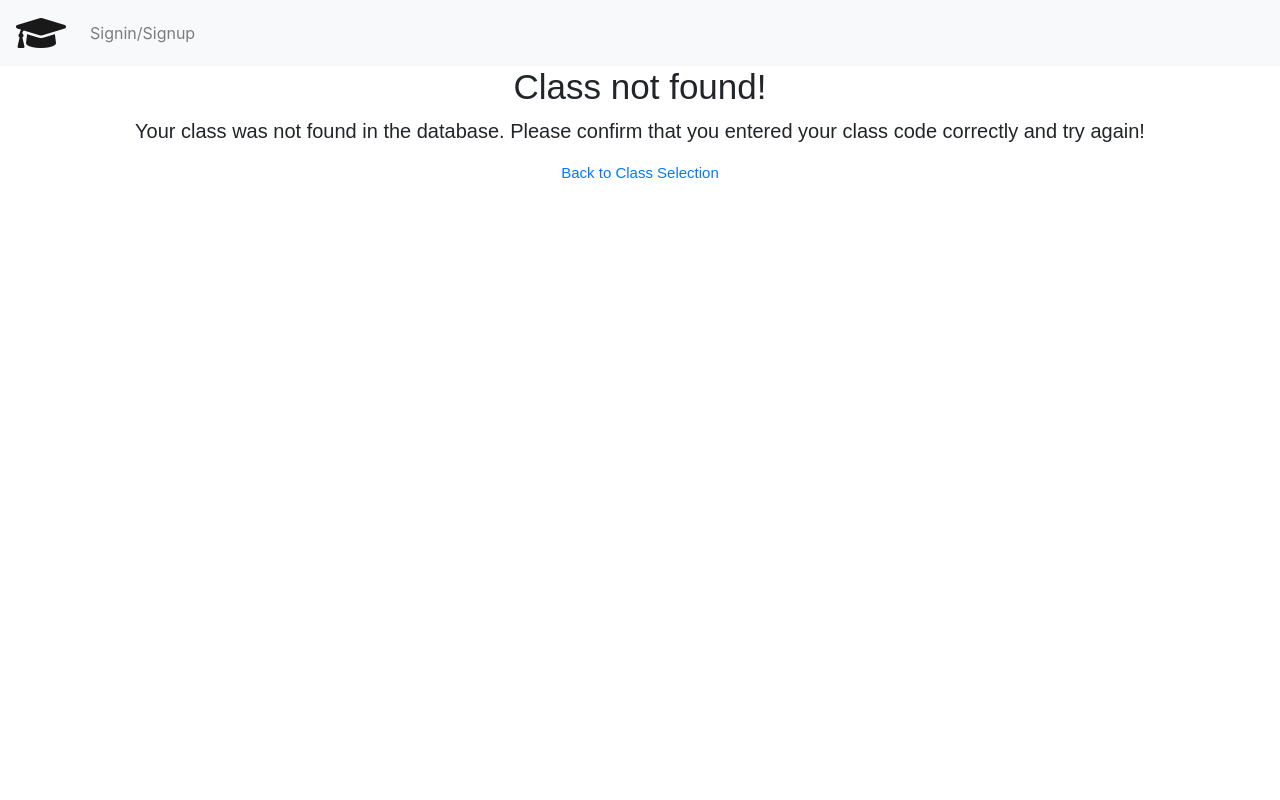
After one commit to Asilkin1/student-feedback, a Flask app: page /analytics/check in a window 1280 px wide. The commit adds this page. Run offline with Flask 2, Linux system fonts and the light colour scheme; data comes from the database, SQL or seed files in the repository; some libraries are stand-ins or nearby versions.

Commit message:
added NM templates

```diff
--- /dev/null
+++ b/templates/ClassNotFound.html
@@ -0,0 +1,25 @@
+{% extends "base.html" %}
+{% block content %}
+
+<style>
+    h1{
+        font-family: sans-serif;
+        font-size: 35px;
+        text-align: center;
+    }
+    p{
+        font-family: sans-serif;
+        font-size: 20px;
+        text-align: center;
+    }
+</style>
+<body>
+    <h1>Class not found!</h1>
+    <p>
+        Your class was not found in the database. Please confirm that you entered your class code correctly and try again!
+    </p>
+    <div style="text-align: center; font-size: 15px; font-family: sans-serif;">
+        <a href="/professor">Back to Class Selection</a>
+    </div>
+</body>
+{% endblock content %}
```
Also changed, not shown: templates/analytics.html (+16 -3 lines), templates/notEnoughData.html (line endings or trailing spaces).
